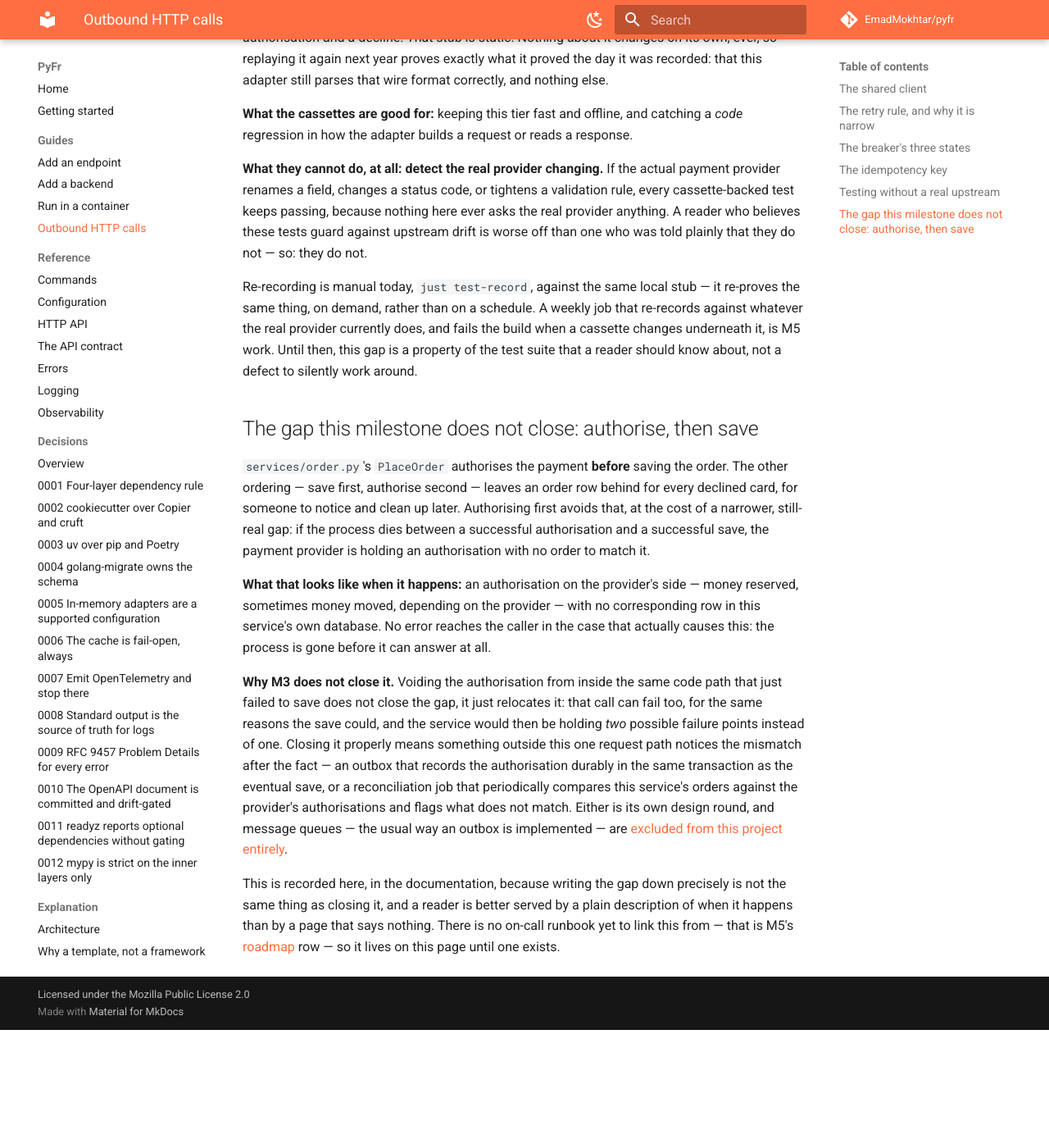
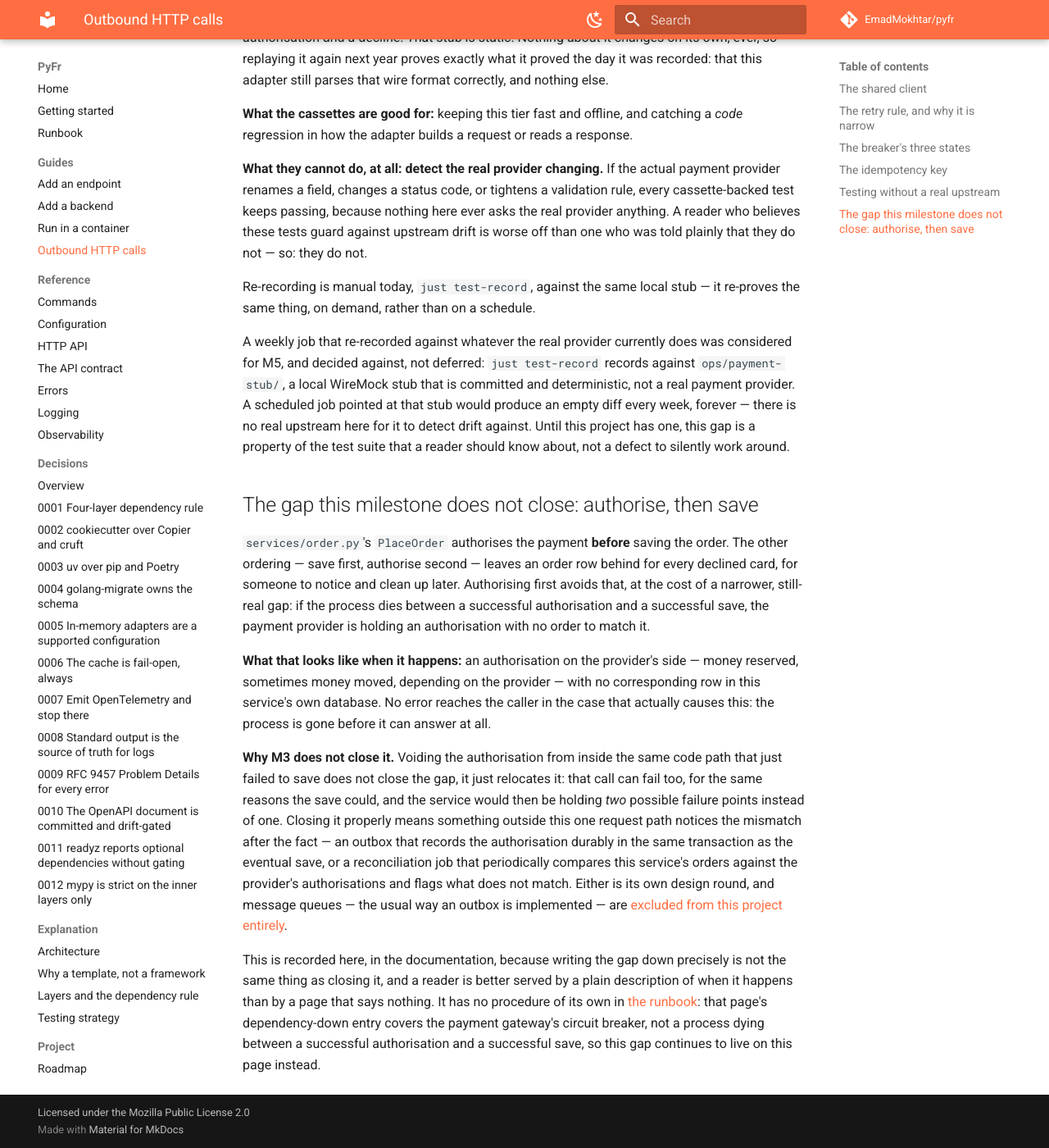
Before and after one commit to EmadMokhtar/pyfr, an MkDocs documentation site: the page built from docs/guides/outbound-http.md, in a window 1280 px wide and 1400 px high, scrolled down 3732 px. Shown: the whole window at 82% size. Built offline with MkDocs 1.6.1 and Material for MkDocs 9.7.7, drawn with Linux system fonts in a browser that asks for light colours; comment, search, counter and statistics services are not loaded; before the commit the page ends 4988 px from its top, so only the background shows below that.

Commit message:
docs: add the on-call runbook
Co-Authored-By: Claude Opus 5 <noreply@anthropic.com>

```diff
--- a/docs/guides/outbound-http.md
+++ b/docs/guides/outbound-http.md
@@ -193,10 +193,15 @@ who was told plainly that they do not — so: they do not.
 
 Re-recording is manual today, `just test-record`, against the same local
 stub — it re-proves the same thing, on demand, rather than on a schedule.
-A weekly job that re-records against whatever the real provider currently
-does, and fails the build when a cassette changes underneath it, is M5
-work. Until then, this gap is a property of the test suite that a reader
-should know about, not a defect to silently work around.
+
+A weekly job that re-recorded against whatever the real provider currently
+does was considered for M5, and decided against, not deferred:
+`just test-record` records against `ops/payment-stub/`, a local WireMock
+stub that is committed and deterministic, not a real payment provider. A
+scheduled job pointed at that stub would produce an empty diff every week,
+forever — there is no real upstream here for it to detect drift against.
+Until this project has one, this gap is a property of the test suite that
+a reader should know about, not a defect to silently work around.
 
 ## The gap this milestone does not close: authorise, then save
 
@@ -230,5 +235,8 @@ outbox is implemented — are
 This is recorded here, in the documentation, because writing the gap down
 precisely is not the same thing as closing it, and a reader is better
 served by a plain description of when it happens than by a page that says
-nothing. There is no on-call runbook yet to link this from — that is M5's
-[roadmap](../roadmap.md) row — so it lives on this page until one exists.
+nothing. It has no procedure of its own in
+[the runbook](../runbook.md#a-dependency-is-down): that page's
+dependency-down entry covers the payment gateway's circuit breaker, not a
+process dying between a successful authorisation and a successful save,
+so this gap continues to live on this page instead.
--- a/mkdocs.yml
+++ b/mkdocs.yml
@@ -70,6 +70,7 @@ markdown_extensions:
 nav:
   - Home: index.md
   - Getting started: getting-started.md
+  - Runbook: runbook.md
   - Guides:
       - Add an endpoint: guides/add-an-endpoint.md
       - Add a backend: guides/add-a-backend.md
```
Also changed, not shown: docs/runbook.md (added, +176 -0 lines).
